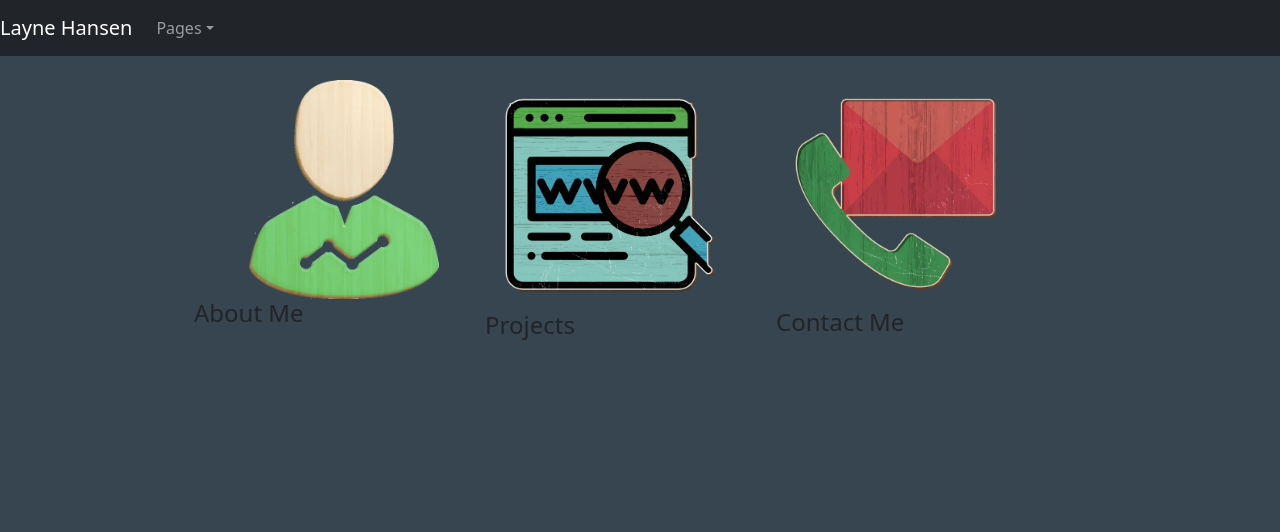
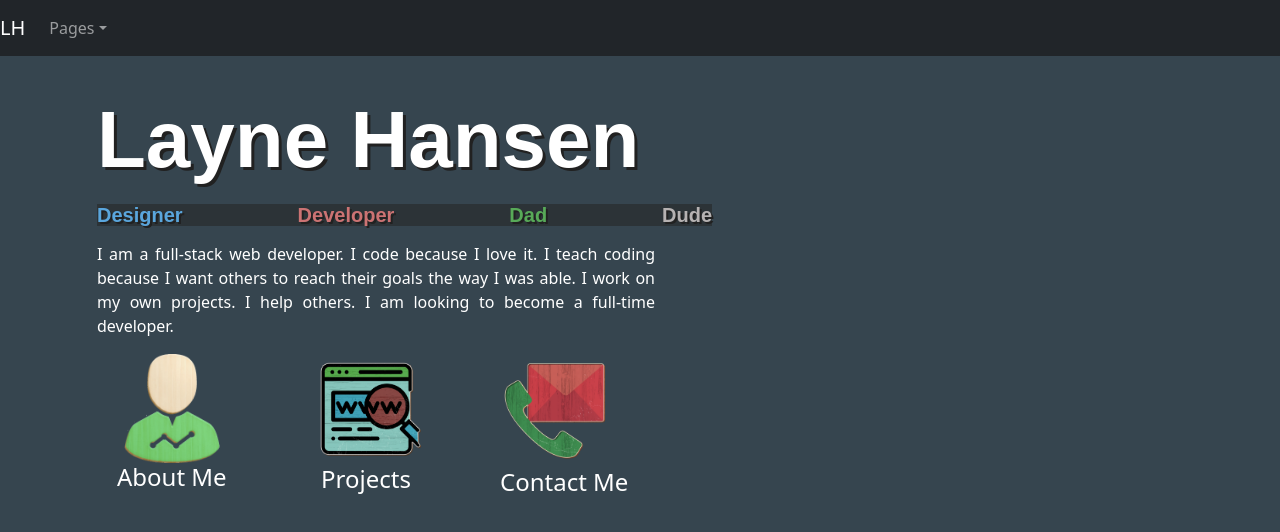
Before and after one commit to LayneHansen/LayneHansen.github.io, a React (Create React App) app: page /#/ in a window 1280 px wide. Shown: the top 532 px of the page. Built offline with nearby package versions, Linux system fonts and the light colour scheme; a web font is replaced by a local one.

Commit message:
redesigned homepage

```diff
--- a/src/Home.css
+++ b/src/Home.css
@@ -16,3 +16,109 @@
   top: 25%;
   left: 33%;
 }
+
+h4 {
+  color: white;
+}
+
+#name-is-span {
+  color: white;
+  font-family: Arial, Helvetica, sans-serif;
+  font-size: 20px;
+  font-weight: 600;
+}
+
+#profile-link {
+
+}
+
+#projects-link {
+  padding-left: 20px;
+}
+
+#contact-link {
+
+}
+
+#profile-icon {
+
+}
+
+#projects-icon {
+  padding-left: 20px;
+}
+
+#contact-icon {
+  padding-left: 10px;
+}
+
+#name-span {
+  color: white;
+  font-family: Arial, Helvetica, sans-serif;
+  font-size: 80px;
+  font-weight: 900;
+  padding-top: -20px;
+  text-shadow: 3px 3px rgb(33, 33, 33);
+}
+
+.tagline-span {
+  color: white;
+  font-family: Arial, Helvetica, sans-serif;
+  font-size: 20px;
+  font-weight: 600;
+  text-shadow: 2px 2px rgb(33, 33, 33);
+  background-color: rgba(37, 37, 37, 0.551);
+}
+
+#designer-span {
+  color: rgb(90, 166, 221);
+}
+
+#developer-span {
+  color: rgb(204, 115, 115);
+  padding-left: 115px;
+}
+
+#dad-span {
+  padding-left: 115px;
+  color: rgb(88, 170, 88);
+}
+
+#dude-span {
+  padding-left: 115px;
+  color: rgb(182, 178, 178);
+}
+
+#profile-header {
+  padding-left: 20px;
+}
+
+/* #profile-header:hover {
+  display: block;
+  color: white;
+}  */
+
+#projects-header {
+  padding-left: 30px;
+}
+
+/* #projects-header:hover {
+  display: block;
+  color: white;
+} */
+
+#contact-header {
+  padding-left: 15px;
+}
+
+/* #contact-header:hover {
+  display: block;
+  color: white;
+}  */
+
+#homepage-text {
+  padding-top: 12px;
+  color: white;
+  font-size: 16px;
+  text-align: justify;
+}
--- a/src/Home.jsx
+++ b/src/Home.jsx
@@ -1,9 +1,10 @@
 import React from "react";
 import { Container, Row, Col } from "react-bootstrap";
-import { Link } from 'react-router-dom';
+import { Link } from "react-router-dom";
 import profileIcon from "../src/assets/images/painted-icon-trans.png";
 import projectIcon from "../src/assets/images/web_dev_icon.png";
 import contactIcon from "../src/assets/images/contact-icon.png";
+import "./Home.css";
 // import workDeskImage from "../src/assets/workDeskImage5.jpg";
 
 function Home() {
@@ -11,26 +12,70 @@ function Home() {
     <Container>
       <br />
       <Row>
-        <Col md={2}></Col>
+        <Col md={1}></Col>
+        <Col md={6}>
+          {/* <div>
+          <span id="name-is-span">
+            My name is . . .
+          </span>
+          </div> */}
+          <div>
+            <span id="name-span">Layne Hansen</span>
+          </div>
+        </Col>
+        <Col md={5}></Col>
+      </Row>
+      <Row>
+        <Col md={1}></Col>
+        <Col md={6}>
+          <span className="tagline-span" id="designer-span">
+            Designer
+          </span>
+          <span className="tagline-span" id="developer-span">
+            Developer
+          </span>
+          <span className="tagline-span" id="dad-span">
+            Dad
+          </span>
+          <span className="tagline-span" id="dude-span">
+            Dude
+          </span>
+          <p id="homepage-text">
+            I am a full-stack web developer. I code because I love it. I teach
+            coding because I want others to reach their goals the way I was
+            able. I work on my own projects. I help others. I am looking to
+            become a full-time developer.
+          </p>
+        </Col>
+        <Col md={5}></Col>
+      </Row>
+      <Row>
+        <Col md={1}></Col>
         <Col md={2}>
           <div classname="profile-link">
-            <a href="/Profile">
-            <img src={profileIcon} alt="" width="300px"/>
-            </a>
-            <h4>About Me</h4>
+            <Link to="/Profile">
+              <img src={profileIcon} alt="" width="150px" id="profile-icon" />
+            </Link>
+            <h4 id="profile-header">About Me</h4>
           </div>
         </Col>
-        <Col md={1}></Col>
         <Col md={2}>
-          <img src={projectIcon} alt="" width="250px"/>
-          <h4>Projects</h4>
+          <div classname="projects-link">
+            <Link to="/Projects">
+              <img src={projectIcon} alt="" width="140px" id="projects-icon" />
+            </Link>
+            <h4 id="projects-header">Projects</h4>
+          </div>
         </Col>
-        <Col md={1}></Col>
         <Col md={2}>
-        <img src={contactIcon} alt="" width="240px"/>
-          <h4>Contact Me</h4>
+          <div classname="contact-link">
+            <Link to="/Contact">
+              <img src={contactIcon} alt="" width="130px" id="contact-icon" />
+            </Link>
+            <h4 id="contact-header">Contact Me</h4>
+          </div>
         </Col>
-        <Col md={2}></Col>
+        <Col md={5}></Col>
       </Row>
     </Container>
   );
--- a/src/components/TopNav.jsx
+++ b/src/components/TopNav.jsx
@@ -7,7 +7,7 @@ function TopNav() {
   return (
     <Navbar bg="dark" variant="dark">
       <Container>
-        <Navbar.Brand href="/">Layne Hansen</Navbar.Brand>
+        <Navbar.Brand href="/">LH</Navbar.Brand>
         <Nav className="me-auto">
           <NavDropdown title="Pages">
             <NavDropdown.Item as={Link} to={"/"}>Home</NavDropdown.Item>
```
